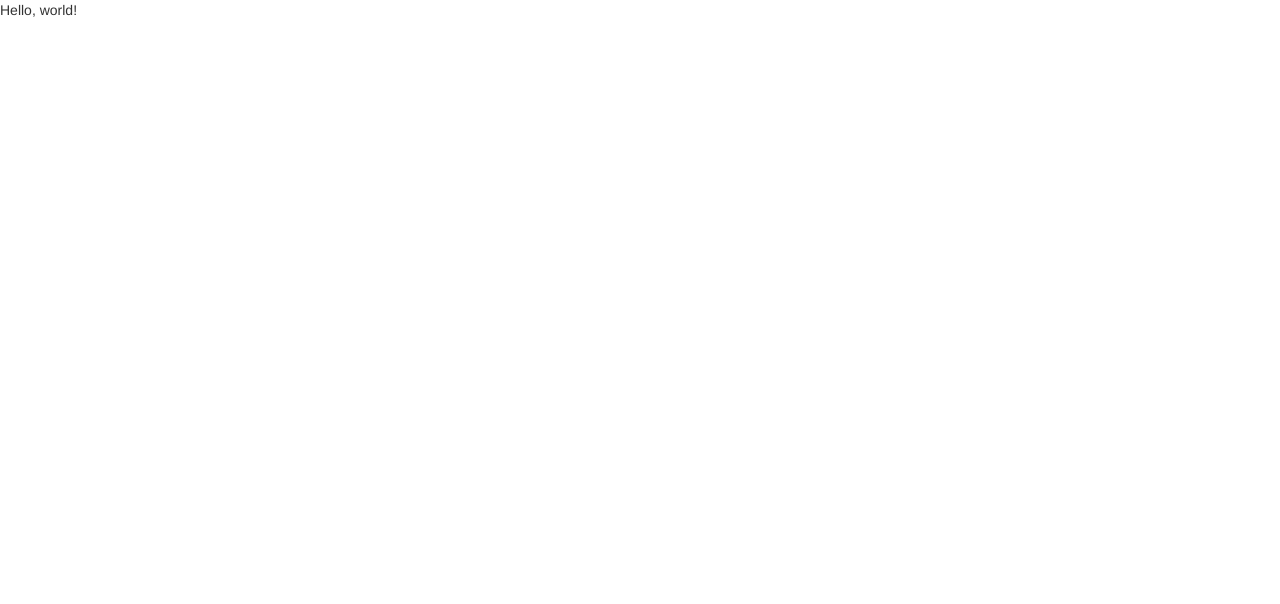
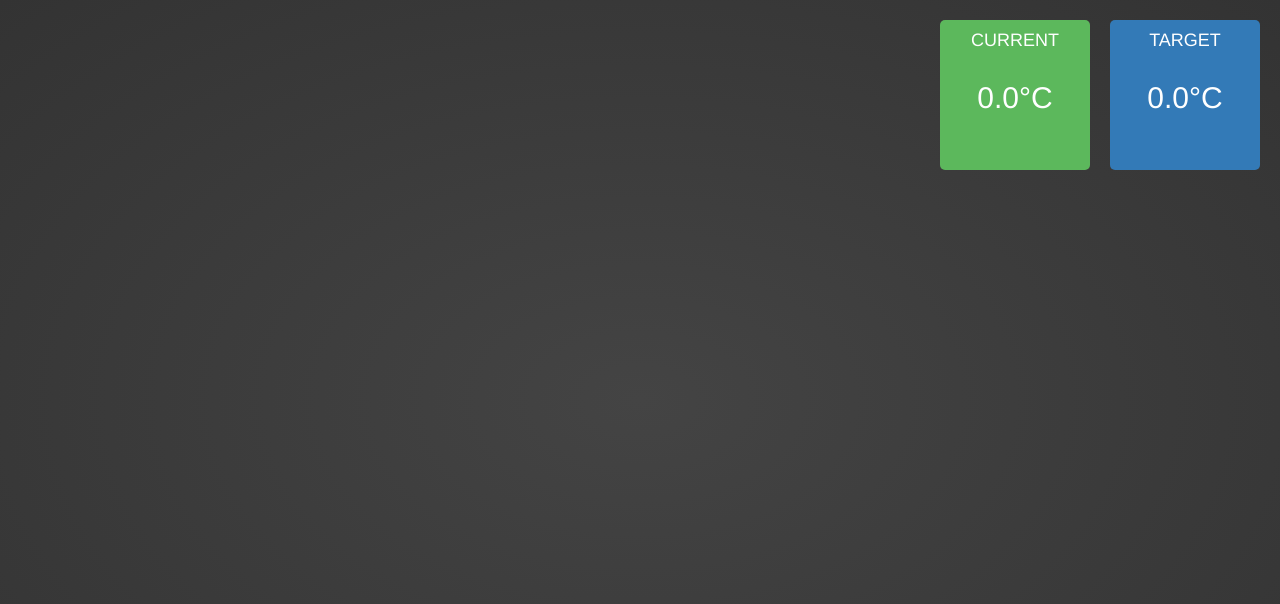
Before and after one commit to harleyg321/SousVideInterface, a website: page app/index.html at #!/index in a window 1280 px wide. Drawn offline with Linux system fonts and the light colour scheme.

Commit message:
add current/target temp display

```diff
--- /dev/null
+++ b/app/assets/css/app.css
@@ -0,0 +1,68 @@
+html, body {
+	height: 100%;
+}
+
+#site-wrapper {
+	width: 100%;
+	height: 100%;
+	color: #FFFFFF;
+	background: #333;
+	background: radial-gradient(#444, #333);
+}
+
+#target-temp {
+	width: 150px;
+	height: 150px;
+	margin-top: 20px;
+	margin-right: 5px;
+	pointer-events: none;
+}
+
+#current-temp {
+	width: 150px;
+	height: 150px;
+	margin-top: 20px;
+	margin-right: 20px;
+	pointer-events: none;
+}
+
+.valign {
+	display: flex;
+	align-items: center;
+	justify-content: center;
+}
+
+.primary {
+	background: #337ab7;
+	border-color: #2e6da4;
+	border: 1px solid transparent;
+	border-radius: 5px;
+}
+
+.success {
+	background: #5cb85c;
+	border-color: #4cae4c;
+	border: 1px solid transparent;
+	border-radius: 5px;
+}
+
+.info {
+	background: #5bc0de;
+	border-color: #46b8da;
+	border: 1px solid transparent;
+	border-radius: 5px;
+}
+
+.warning {
+	background: #f0ad4e;
+	border-color: #eea236;
+	border: 1px solid transparent;
+	border-radius: 5px;
+}
+
+.danger {
+	background: #d9534f;
+	border-color: #d43f3a;
+	border: 1px solid transparent;
+	border-radius: 5px;
+}
--- a/app/assets/js/controllers.js
+++ b/app/assets/js/controllers.js
@@ -1,5 +1,15 @@
 var SousVideControllers = angular.module('SousVideControllers', []);
 
 SousVideControllers.controller('indexController', function($scope) {
-	$scope.message = "Hello, world!";
+	$scope.current = 0;
+	$scope.target = 0;
+	$scope.error = $scope.current - $scope.target
+	if (Math.abs($scope.error) <= 0.1) {
+		$scope.currentColor = "success";
+	} else if (Math.abs($scope.error) <= 1.0) {
+		$scope.currentColor = "warning";
+	} else {
+		$scope.currentColor = "danger";
+	}
+
 });
--- a/app/index.html
+++ b/app/index.html
@@ -1,3 +1,4 @@
+<!DOCTYPE html>
 <html ng-app="SousVideApp">
 <head>
 <meta charset="utf-8">
@@ -6,9 +7,14 @@
 <base href="/">
 <title>Sous Vide Interface</title>
 <link href="assets/css/bootstrap.min.css" rel="stylesheet">
+<link href="assets/css/app.css" rel="stylesheet">
 </head>
 <body>
-<div ng-view></div>
+<div id="site-wrapper">
+	<div class="container-fluid">
+		<div ng-view></div>
+	</div>
+</div>
 <script src="assets/js/angular.min.js"></script>
 <script src="assets/js/angular-route.min.js"></script>
 <script src="assets/js/app.js"></script>
--- a/app/partials/index.html
+++ b/app/partials/index.html
@@ -1 +1,12 @@
-{{ message }}
+<div id="target-temp" class="pull-right text-center primary">
+	<h4>TARGET</h4>
+	<div class="valign">
+		<h2>{{ target | number: 1}}&#x00B0;C</h2>
+	</div>
+</div>
+<div id="current-temp" class="pull-right text-center {{ currentColor }}">
+	<h4>CURRENT</h4>
+	<div class="valign">
+		<h2>{{ current | number: 1}}&#x00B0;C</h2>
+	</div>
+</div>
```
